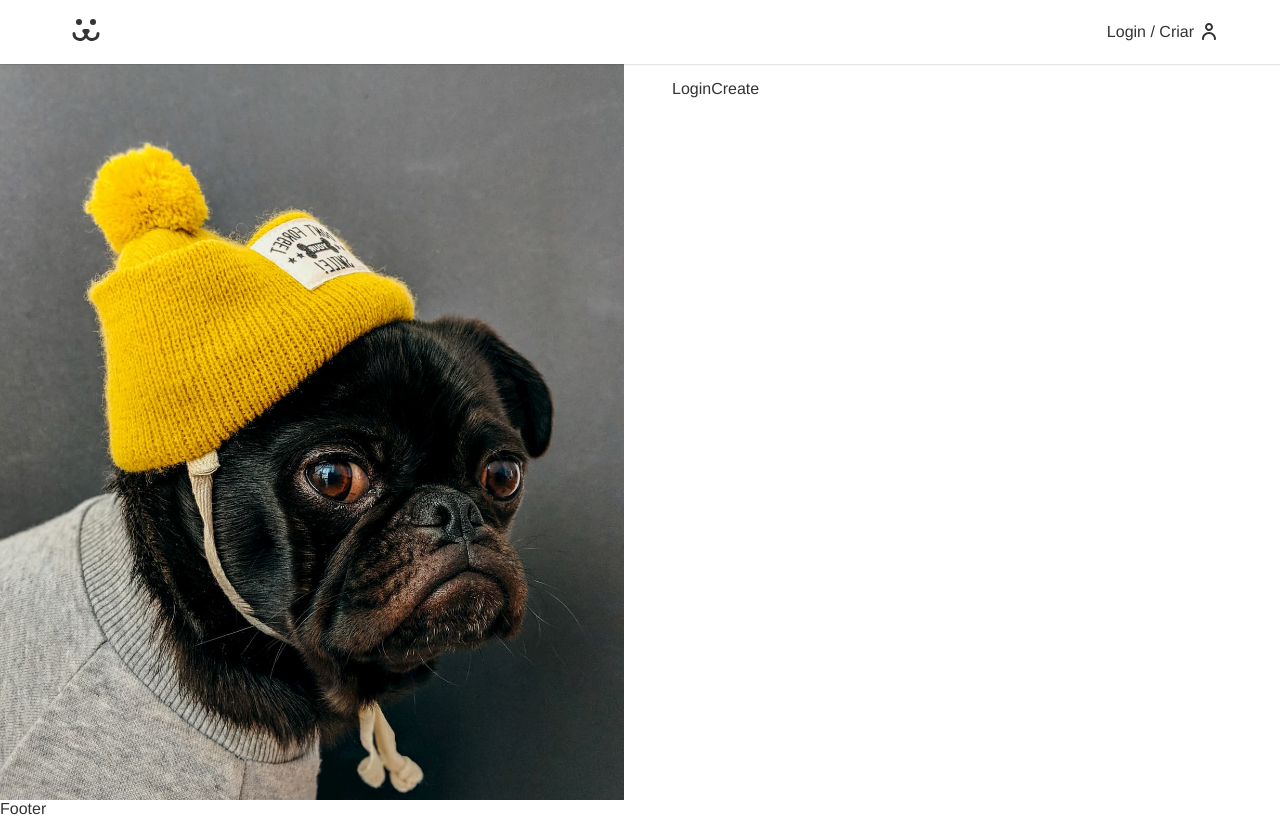
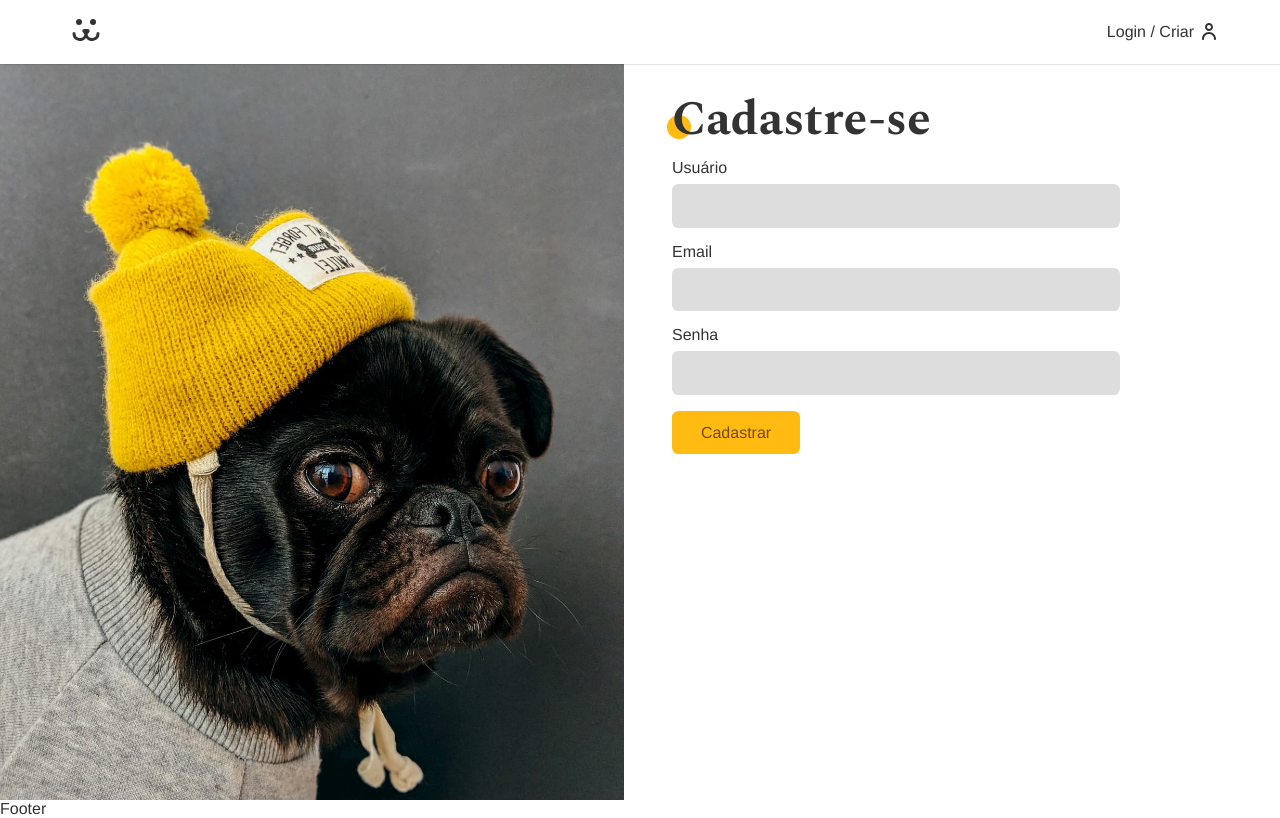
Before and after one commit to joaopedroalb/ImageGallery, a React (Create React App) app: page /login/create in a window 1280 px wide. Built offline with nearby package versions, Linux system fonts and the light colour scheme.

Commit message:
feat: init create user page

```diff
--- a/src/Utils/api.js
+++ b/src/Utils/api.js
@@ -36,3 +36,16 @@
         }
     }
 }
+
+export function USER_POST(body){
+    return {
+        url:API_URL+'/api/user',
+        options:{
+            method:'POST',
+            headers: {
+                'Content-Type': 'application/json',
+            },
+            body:JSON.stringify(body)
+        }
+    }
+}
--- a/src/pages/Login/LoginCreate.js
+++ b/src/pages/Login/LoginCreate.js
@@ -1,7 +1,56 @@
-import React from 'react'
+import React, { useContext } from 'react'
+import Button from '../../components/Forms/Button'
+import Input from '../../components/Forms/Input'
+import { UserContext } from '../../context/UserContext'
+import useForm from '../../Hooks/useForm'
+import { USER_POST } from '../../Utils/api'
+
+import styles from './logincreate.module.css'
 
 export default function LoginCreate() {
+
+  const username = useForm()
+  const email = useForm('email')
+  const password = useForm()
+
+  const {userLogin} = useContext(UserContext)
+
+  async function handleSubmit(event){
+    event.preventDefault()
+    const {url,options} = USER_POST({
+                          username:username.value,
+                          email:email.value,
+                          password:password.value
+                        })
+    const res = await fetch(url,options)
+
+    if(res.ok) userLogin(username.value,password.value)
+  }
+
   return (
-    <div>LoginCreate</div>
+    <section className={`animeLeft`}>
+      <h1 className='title'>Cadastre-se</h1>
+      <form onSubmit={handleSubmit}>
+        <Input
+          label="Usuário"
+          type="text"
+          name="username"
+          {...username}
+        />
+        <Input
+          label="Email"
+          type="email"
+          name="email"
+          {...email}
+        />
+        <Input
+          label="Senha"
+          type="password"
+          name="password"
+          {...password}
+        />
+        <Button>Cadastrar</Button>
+      </form>
+    </section>
   )
 }
```
